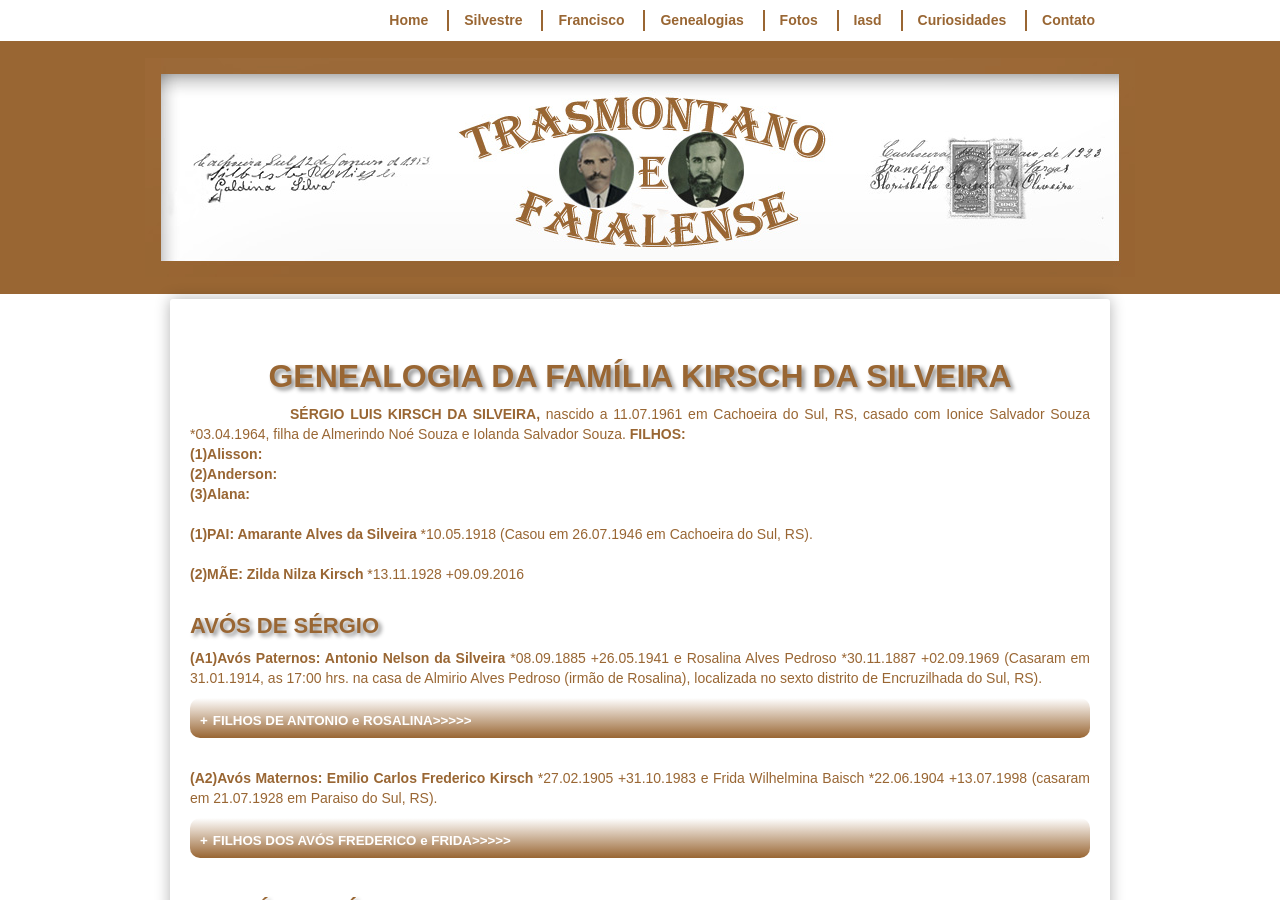
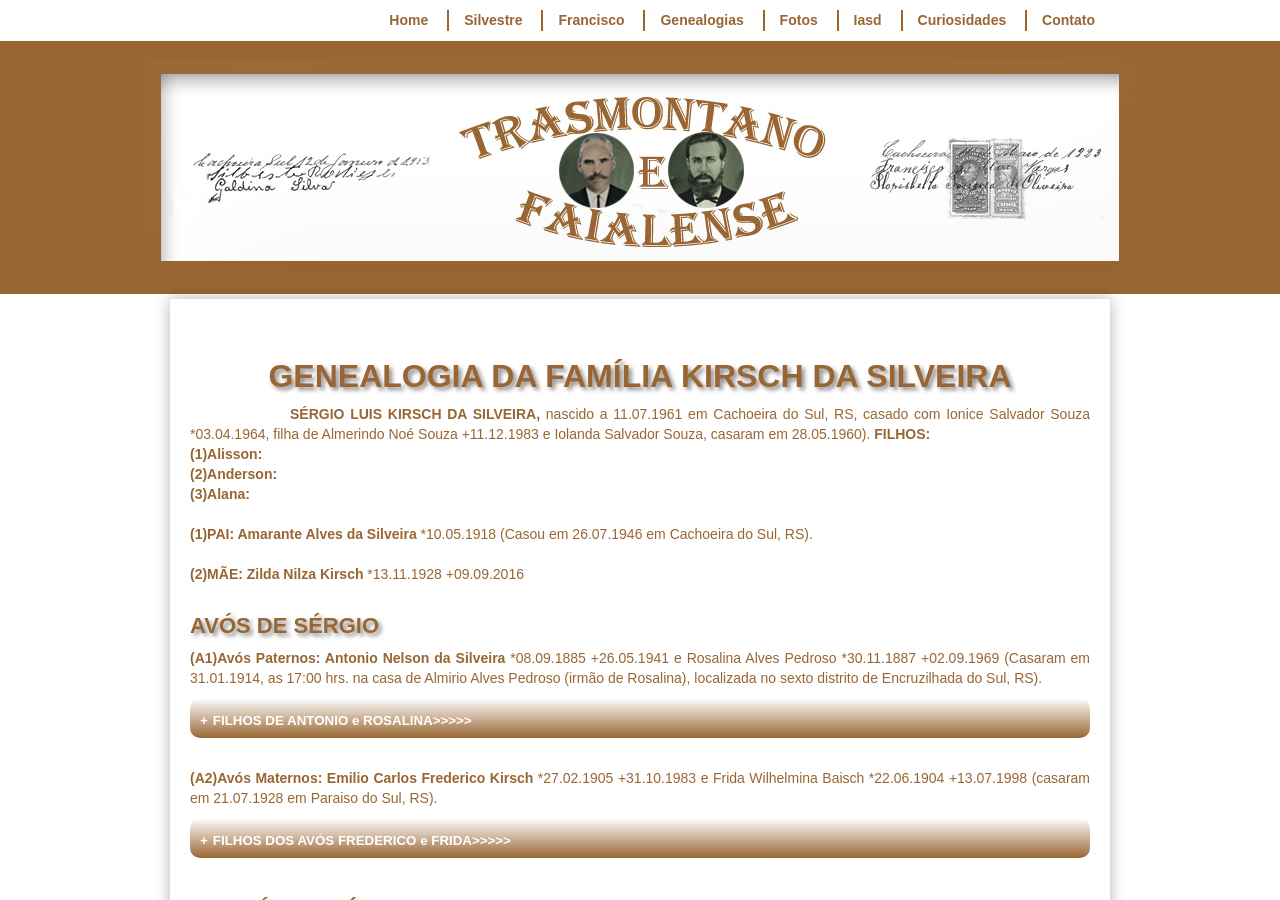
Before and after one commit to claudiovargas1955/claudiovargas1955.github.io, a Jekyll site: the page built from _pages/genealogia-de-sergio-luis-kirsch-da-silveira.html, in a window 1280 px wide and 900 px high. Built offline with Jekyll 4.4.1, drawn with Linux system fonts in a browser that asks for light colours; some web fonts are replaced.

Commit message:
Update genealogia-de-sergio-luis-kirsch-da-silveira.html

```diff
--- a/_pages/genealogia-de-sergio-luis-kirsch-da-silveira.html
+++ b/_pages/genealogia-de-sergio-luis-kirsch-da-silveira.html
@@ -96,7 +96,7 @@ details[open] summary {color:#996633;
 
 <h1>GENEALOGIA DA FAMÍLIA KIRSCH DA SILVEIRA</h1>
 <b><p style="text-indent:100px";/>SÉRGIO LUIS KIRSCH DA SILVEIRA,</b> nascido a 11.07.1961 em Cachoeira do Sul, RS, casado com
-Ionice Salvador Souza *03.04.1964, filha de Almerindo Noé Souza e Iolanda Salvador Souza. <b>FILHOS: </b><br>
+Ionice Salvador Souza *03.04.1964, filha de Almerindo Noé Souza +11.12.1983 e Iolanda Salvador Souza, casaram em 28.05.1960). <b>FILHOS: </b><br>
   <b>(1)Alisson: </b><br>
   <b>(2)Anderson: </b><br>
   <b>(3)Alana: </b><br><br>
```
